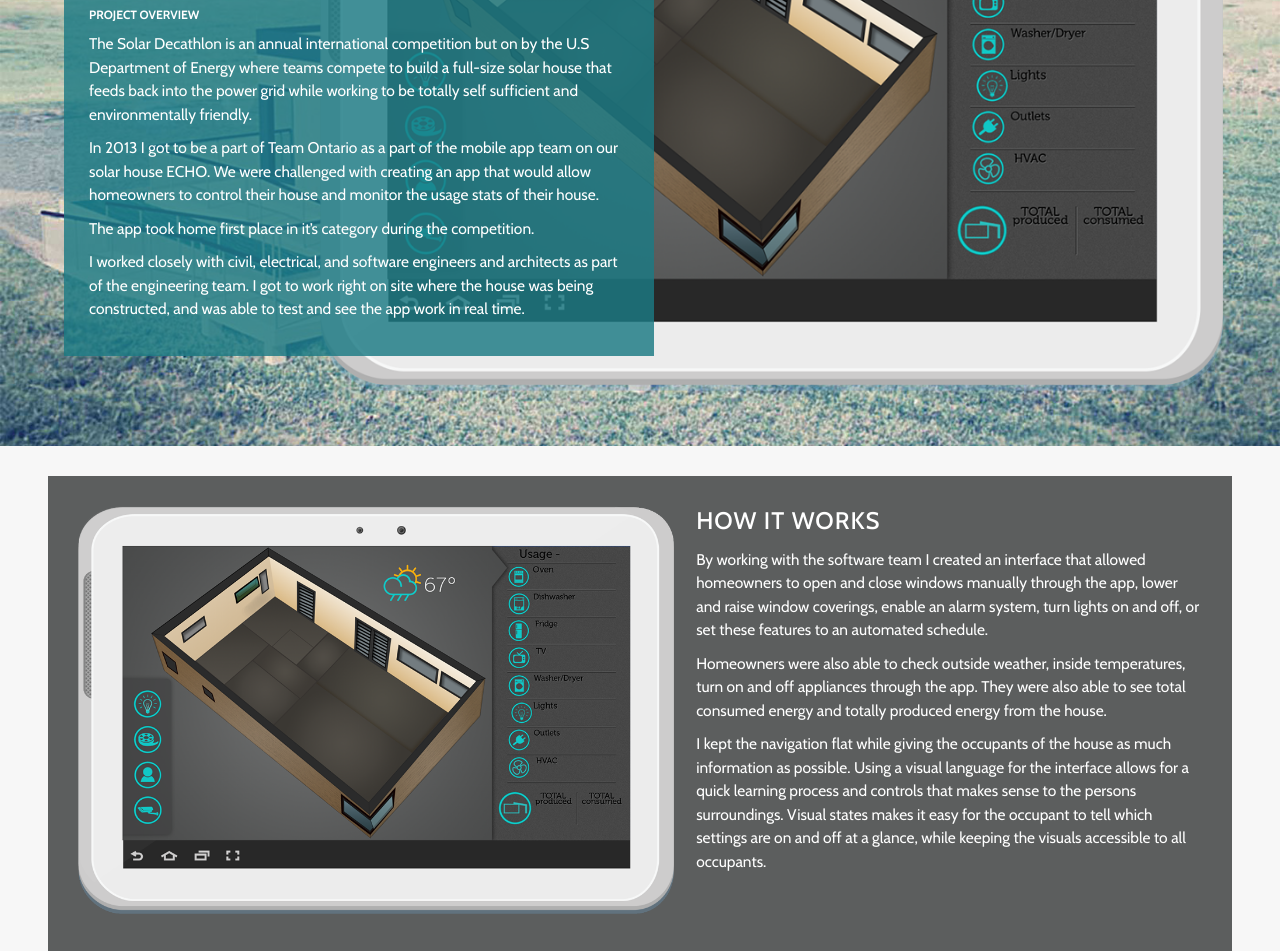
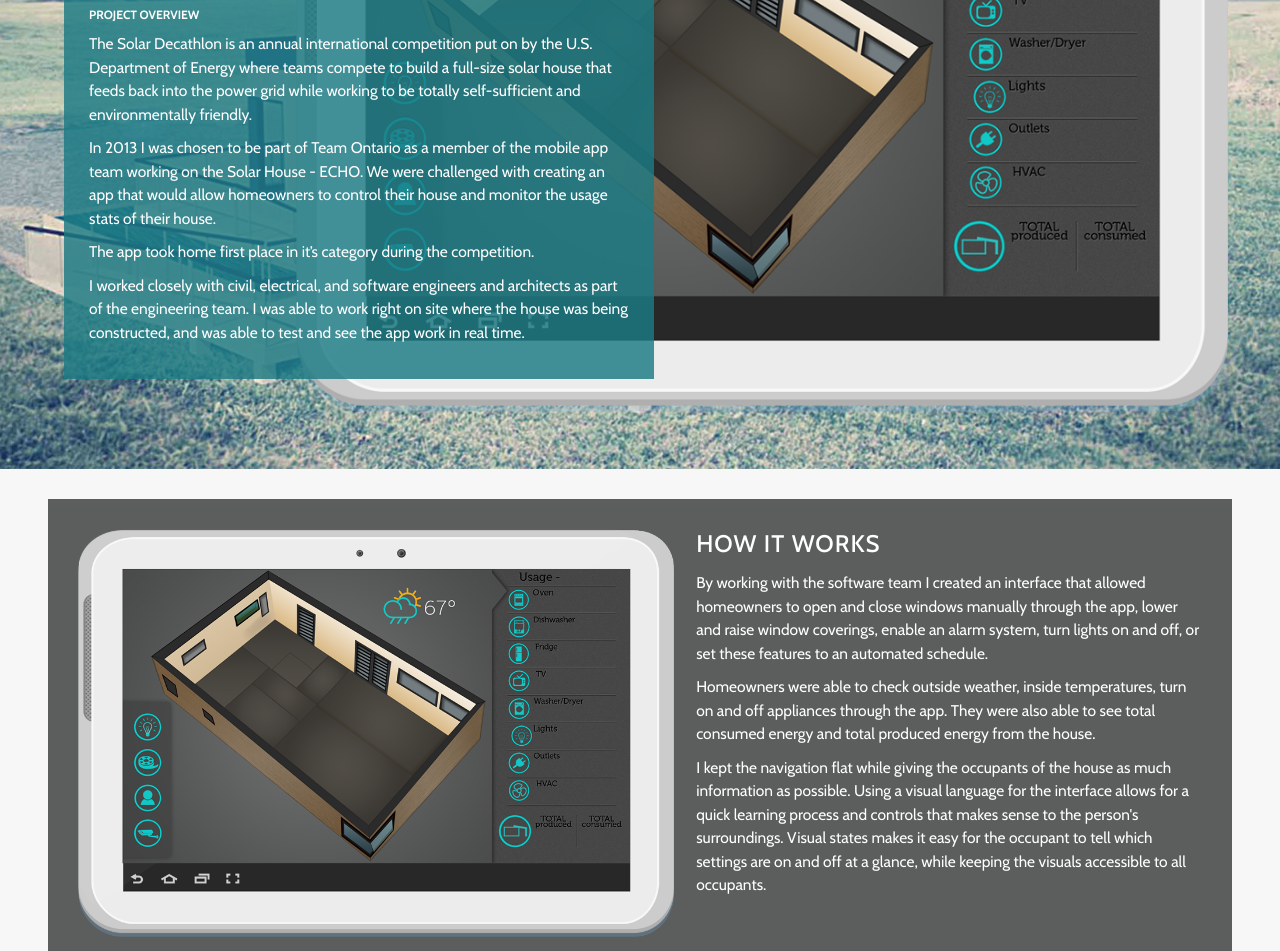
Before and after one commit to kathleenAMA/portfolio, a plain HTML site: page solar-decathlon.html in a window 1280 px wide. Shown: the part 341-1292 px from the top of the page. Drawn offline with nearby package versions, Linux system fonts and the light colour scheme.

Commit message:
typo changes

```diff
--- a/solar-decathlon.html
+++ b/solar-decathlon.html
@@ -56,15 +56,15 @@
 						</div>
 						<div class="header-label">Project Overview</div>
 						<p class="white-text">
-The Solar Decathlon is an annual international competition but on by the U.S Department of Energy where teams compete to build a full-size solar house that feeds back into the power grid while working to be totally self sufficient and environmentally friendly.						</p>
+The Solar Decathlon is an annual international competition put on by the U.S. Department of Energy where teams compete to build a full-size solar house that feeds back into the power grid while working to be totally self-sufficient and environmentally friendly.						</p>
 						<p class="white-text">
-							In 2013 I got to be a part of Team Ontario as a part of the mobile app team on our solar house ECHO. We were challenged with creating an app that would allow homeowners to control their house and monitor the usage stats of their house.
+							In 2013 I was chosen to be part of Team Ontario as a member of the mobile app team working on the Solar House - ECHO. We were challenged with creating an app that would allow homeowners to control their house and monitor the usage stats of their house.
 						</p>
 						<p class="white-text">
 							The app took home first place in it’s category during the competition.
 						</p>
 						<p class="white-text">
-							I worked closely with civil, electrical, and software engineers and architects as part of the engineering team. I got to work right on site where the house was being constructed, and was able to test and see the app work in real time.
+							I worked closely with civil, electrical, and software engineers and architects as part of the engineering team. I was able to work right on site where the house was being constructed, and was able to test and see the app work in real time.
 						</p>
 					</section>
 				</div>
@@ -80,10 +80,10 @@ The Solar Decathlon is an annual international competition but on by the U.S Dep
 							By working with the software team I created an interface that allowed homeowners to open and close windows manually through the app, lower and raise window coverings, enable an alarm system, turn lights on and off, or set these features to an automated schedule.
 						</p>
 						<p>
-							Homeowners were also able to check outside weather, inside temperatures, turn on and off appliances through the app. They were also able to see total consumed energy and totally produced energy from the house.
+							Homeowners were able to check outside weather, inside temperatures, turn on and off appliances through the app. They were also able to see total consumed energy and total produced energy from the house.
 						</p>
 						<p>
-I kept the navigation flat while giving the occupants of the house as much information as possible. Using a visual language for the interface allows for a quick learning process and controls that makes sense to the persons surroundings. Visual states makes it easy for the occupant to tell which settings are on and off at a glance, while keeping the visuals accessible to all occupants.						</p>
+							I kept the navigation flat while giving the occupants of the house as much information as possible. Using a visual language for the interface allows for a quick learning process and controls that makes sense to the person's surroundings. Visual states makes it easy for the occupant to tell which settings are on and off at a glance, while keeping the visuals accessible to all occupants.						</p>
 					</div>
 				</section>
 				<section class="content-block--darkgrey clearfix">
@@ -96,9 +96,9 @@ I kept the navigation flat while giving the occupants of the house as much infor
 				<section class="content-block clearfix">
 					<div class="floated-content">
 						<section class="content-container--label">
-							<h2 class="content-block__title content-block__title--amablue">UI Elements States & INTERACTIONS</h2>
+							<h2 class="content-block__title content-block__title--amablue">UI Elements States &amp; INTERACTIONS</h2>
 							<p>
-								I made sure to keep the app interactions very visual, and replicate the physical design of the object the occupant was manipulating.  This allowed the occupant to learn quickly want the states on the app meant since they matched up with the physical window, blind or object they are changing the state of.
+								I made sure to keep the app interactions very visual and replicated the physical design of the object the occupant was manipulating.  This allowed the occupant to learn quickly what the states on the app meant since they matched up with the physical window, blind or object they are changing the state of.
 							</p>
 						</section>
 						<span class="content-label--vertical">Window Opening/Closing States</span>
```
Also changed, not shown: notification-centre.html (+3 -1 lines), 1 other file.
